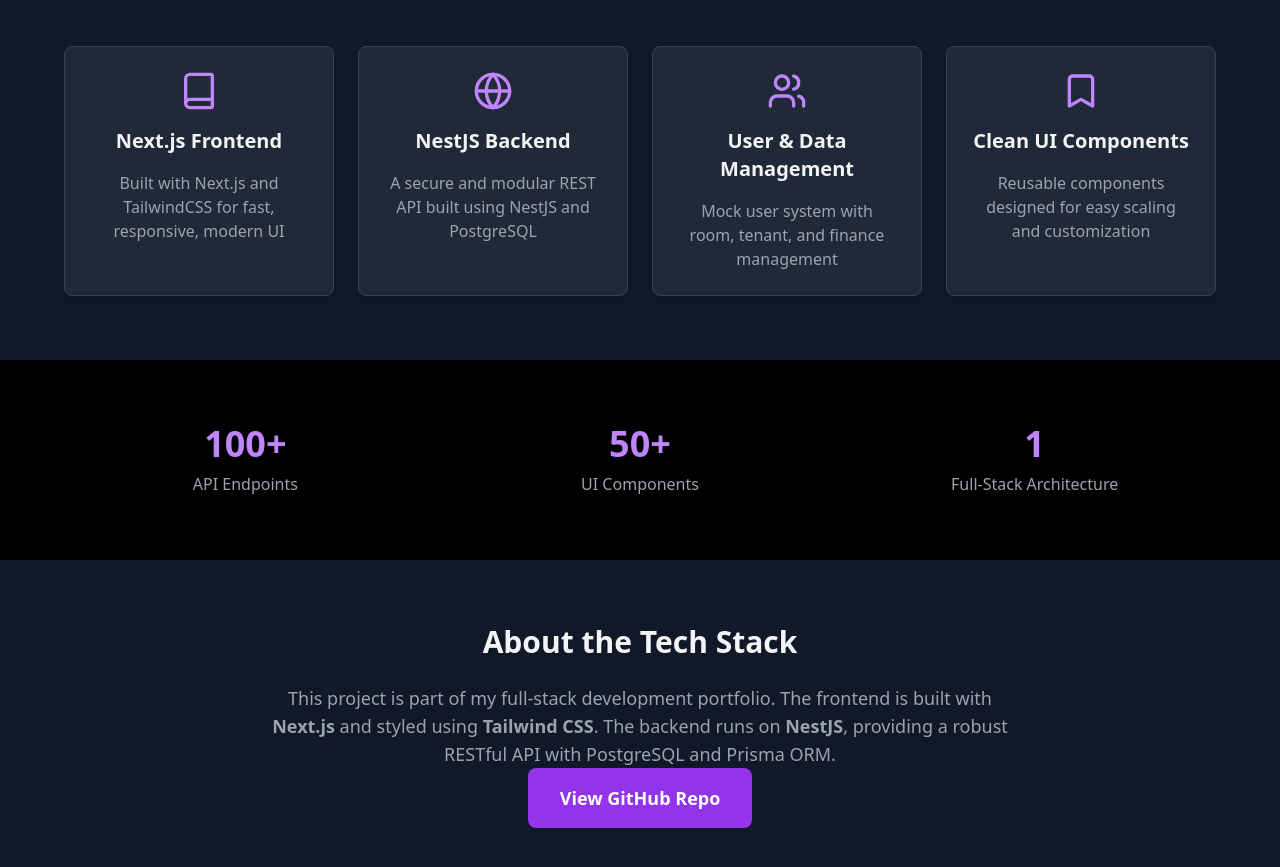
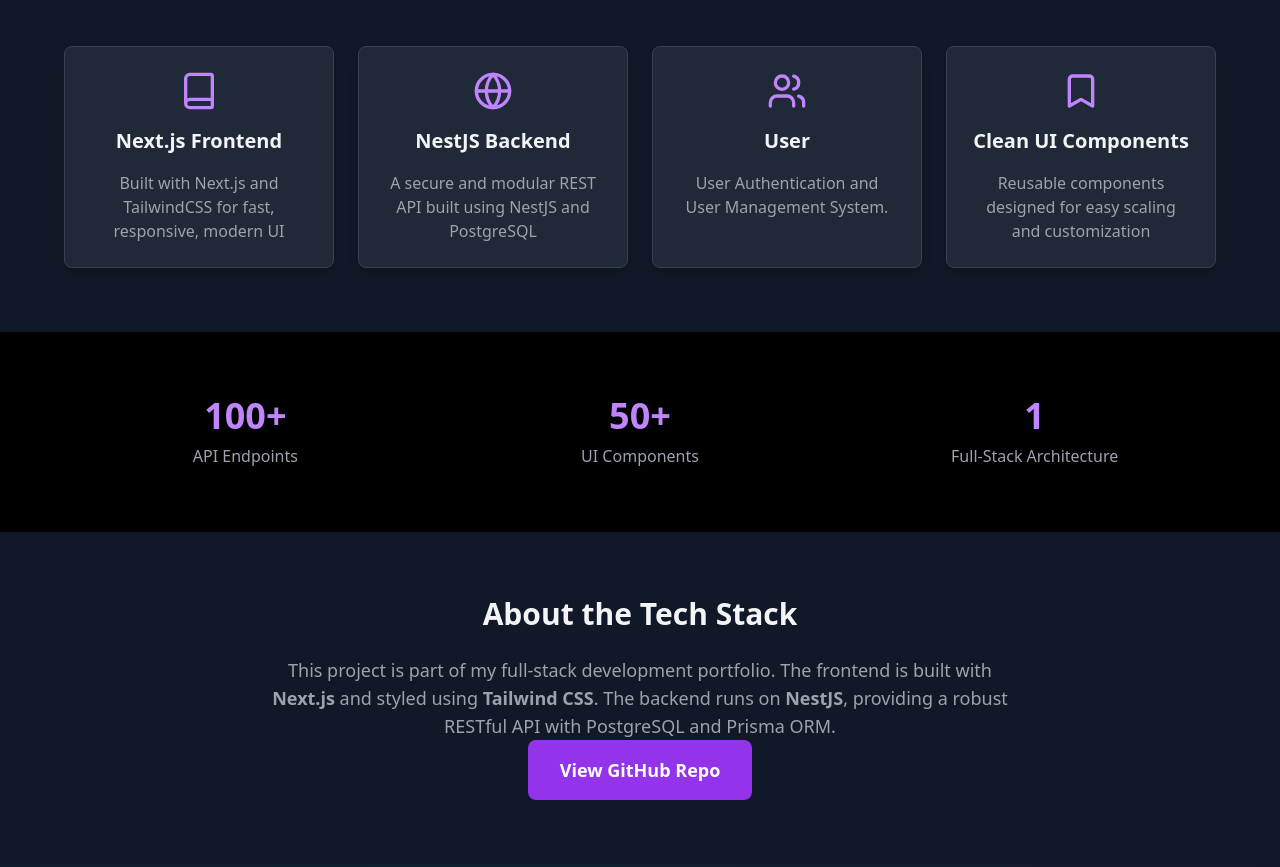
Before and after one commit to wignn/explore-frontend, a Next.js app: page /about in a window 1280 px wide. Shown: the part 806-1673 px from the top of the page. Built offline with nearby package versions, Linux system fonts and the light colour scheme; no server answers.

Commit message:
Refactor About component: update user management section for clarity and accuracy

```diff
--- a/src/components/About.tsx
+++ b/src/components/About.tsx
@@ -77,8 +77,8 @@
             <div className="bg-gray-800 rounded-lg p-6 shadow-lg border border-gray-700 hover:border-purple-500 transition-colors">
               <div className="text-center space-y-4">
                 <Users className="w-10 h-10 mx-auto text-purple-400" />
-                <h3 className="font-semibold text-xl">User & Data Management</h3>
-                <p className="text-gray-400">Mock user system with room, tenant, and finance management</p>
+                <h3 className="font-semibold text-xl">User</h3>
+                <p className="text-gray-400">User Authentication and User Management System.</p>
               </div>
             </div>
 
```
